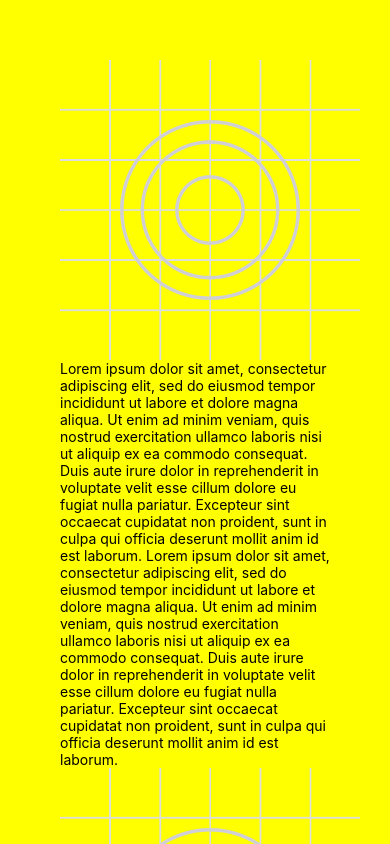
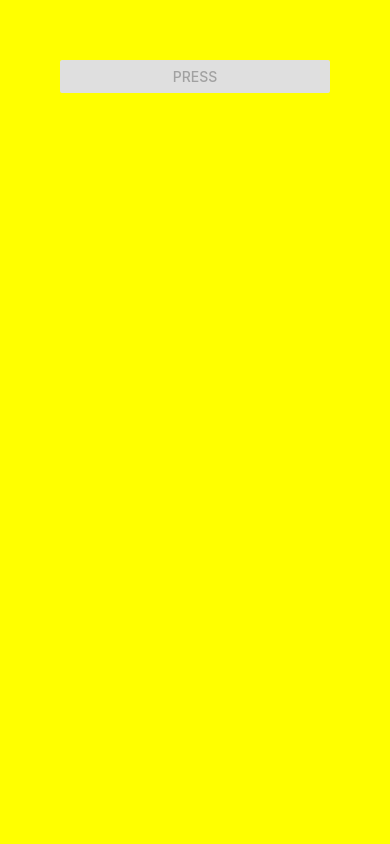
Before and after one commit to torvicv/react-native-codevolution, a React Native app: screen / in a window 390 px wide. Built offline with nearby package versions, Linux system fonts and the light colour scheme.

Commit message:
video 12

```diff
--- a/App.js
+++ b/App.js
@@ -1,21 +1,11 @@
-import { View, Text, Image, ImageBackground, ScrollView } from "react-native";
+import { View, Text, Image, ImageBackground, ScrollView, Button } from "react-native";
 const logoImg = require('./assets/adaptive-icon.png');
 
 export default function App() {
-  return <View style={{ flex: 1, backgroundColor: "yellow" }}>
-    {/*<Image source={logoImg} style={{ width: 300, height: 300 }} />
-    <Image source={{ uri: "https://cdn.pixabay.com/photo/2018/11/17/22/15/trees-3822149_1280.jpg" }} style={{ width: 300, height: 300 }} />*/}
-    {/*<ImageBackground source={logoImg} style={{ flex: 1 }} >
-      <Text>Image Text</Text>
-  </ImageBackground>*/}
-    <ScrollView style={{ padding: 60 }}>
-      <Image source={logoImg} style={{ width: 300, height: 300 }} />
-      <Text>
-      Lorem ipsum dolor sit amet, consectetur adipiscing elit, sed do eiusmod tempor incididunt ut labore et dolore magna aliqua. Ut enim ad minim veniam, quis nostrud exercitation ullamco laboris nisi ut aliquip ex ea commodo consequat. Duis aute irure dolor in reprehenderit in voluptate velit esse cillum dolore eu fugiat nulla pariatur. Excepteur sint occaecat cupidatat non proident, sunt in culpa qui officia deserunt mollit anim id est laborum.
-      Lorem ipsum dolor sit amet, consectetur adipiscing elit, sed do eiusmod tempor incididunt ut labore et dolore magna aliqua. Ut enim ad minim veniam, quis nostrud exercitation ullamco laboris nisi ut aliquip ex ea commodo consequat. Duis aute irure dolor in reprehenderit in voluptate velit esse cillum dolore eu fugiat nulla pariatur. Excepteur sint occaecat cupidatat non proident, sunt in culpa qui officia deserunt mollit anim id est laborum.
-      </Text>
-      <Image source={logoImg} style={{ width: 300, height: 300 }} />
-      <Text style={{ margin: 30 }}></Text>
-    </ScrollView>
-  </View>
+  return (
+    <View style={{ flex: 1, backgroundColor: "yellow", padding: 60 }}>
+      <Button title="Press" onPress={() => console.log("Button pressed")}
+        color="midnightblue" disabled />
+    </View>
+  );
 }
```
